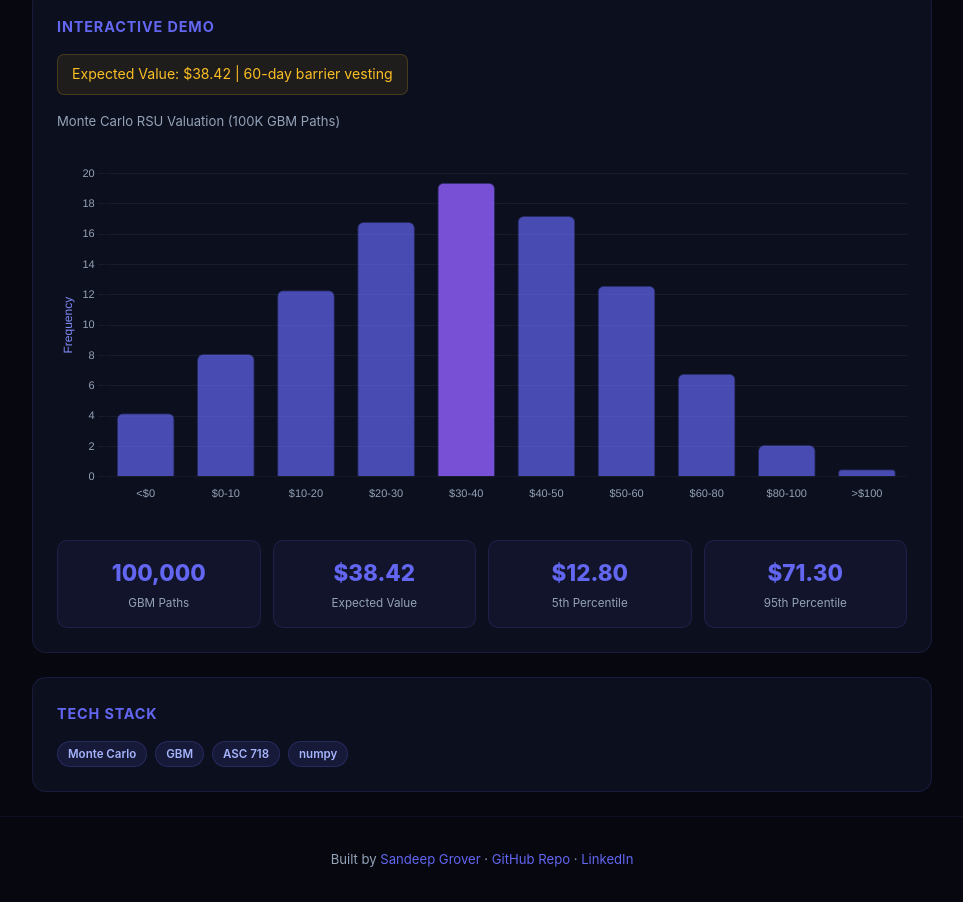
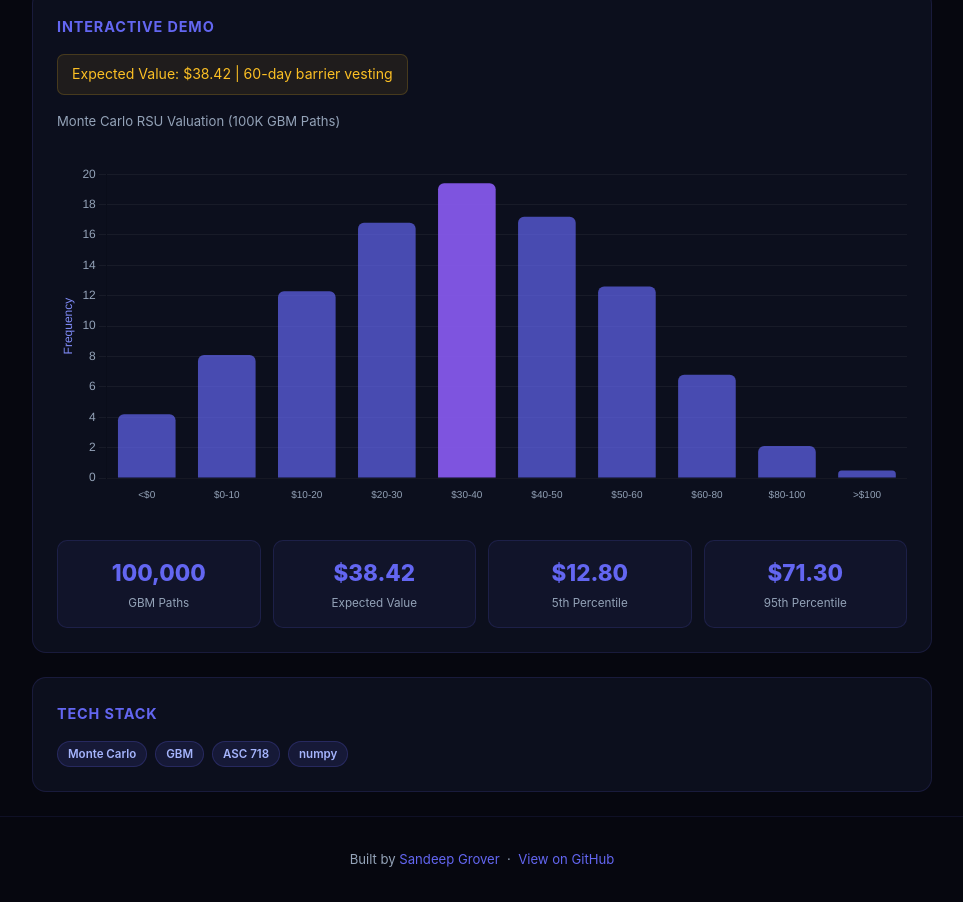
Before and after one commit to Sandyyy123/asc718-monte-carlo-valuation, a plain HTML site: page index.html in a window 1280 px wide. Shown: the part 400-1302 px from the top of the page, without its empty margins (158-1121 px from the left). Drawn offline with nearby package versions, Linux system fonts and the light colour scheme.

Commit message:
Update index.html: domain sections, remove LinkedIn

```diff
--- a/index.html
+++ b/index.html
@@ -1,8 +1,7 @@
 <!DOCTYPE html>
 <html lang="en">
 <head>
-<meta charset="UTF-8">
-<meta name="viewport" content="width=device-width,initial-scale=1.0">
+<meta charset="UTF-8"><meta name="viewport" content="width=device-width,initial-scale=1.0">
 <title>ASC 718 Monte Carlo RSU — Sandeep Grover</title>
 <script src="https://cdn.jsdelivr.net/npm/chart.js@4.4.0/dist/chart.umd.min.js"></script>
 <style>
@@ -42,71 +41,32 @@ footer{text-align:center;padding:32px;color:var(--muted);font-size:.82rem;border
 </style>
 </head>
 <body>
-
 <nav>
   <a href="https://sandyyy123.github.io" class="nav-back">← Portfolio</a>
   <span class="nav-title">ASC 718 Monte Carlo RSU</span>
   <a href="https://github.com/Sandyyy123/asc718-monte-carlo-valuation" target="_blank" class="nav-back" style="margin-left:auto">GitHub ↗</a>
 </nav>
-
 <div class="hero">
   <h1>ASC 718 Monte Carlo RSU</h1>
   <p>Audit-ready GBM Monte Carlo valuation for performance RSUs with consecutive-day price barriers. 100K simulation paths, 5 tranches, Big-4-auditable output.</p>
   <div class="badges"><span class="badge">Monte Carlo</span> <span class="badge">GBM</span> <span class="badge">ASC 718</span> <span class="badge">numpy</span></div>
   <div class="metric-bar">✦ 100K GBM paths · 60-day consecutive barrier</div>
 </div>
-
 <div class="card">
   <div class="section-title">Interactive Demo</div>
   <div class="highlight">Expected Value: $38.42 | 60-day barrier vesting</div>
   <p style="font-size:.82rem;color:#94a3b8;margin-bottom:16px">Monte Carlo RSU Valuation (100K GBM Paths)</p>
-  <div class="demo-container">
-<canvas id="myChart"></canvas>
-<script>
-new Chart(document.getElementById('myChart'), {
-  type: 'bar',
-  data: {
-    labels: ["<$0", "$0-10", "$10-20", "$20-30", "$30-40", "$40-50", "$50-60", "$60-80", "$80-100", ">$100"],
-    datasets: [{
-      label: 'Frequency',
-      data: [4.2, 8.1, 12.3, 16.8, 19.4, 17.2, 12.6, 6.8, 2.1, 0.5],
-      backgroundColor: ["rgba(99,102,241,0.7)", "rgba(99,102,241,0.7)", "rgba(99,102,241,0.7)", "rgba(99,102,241,0.7)", "rgba(139,92,246,0.85)", "rgba(99,102,241,0.7)", "rgba(99,102,241,0.7)", "rgba(99,102,241,0.7)", "rgba(99,102,241,0.7)", "rgba(99,102,241,0.7)"],
-      borderColor: 'rgba(99,102,241,0.3)',
-      borderWidth: 1,
-      borderRadius: 6
-    }]
-  },
-  options: {
-    responsive: true,
-    plugins: {
-      legend: { display: false },
-      tooltip: { callbacks: { label: ctx => ' ' + ctx.parsed.y.toLocaleString() } }
-    },
-    scales: {
-      y: {
-        beginAtZero: true,
-        grid: { color: 'rgba(255,255,255,0.05)' },
-        ticks: { color: '#94a3b8', font: { size: 11 } },
-        title: { display: true, text: 'Frequency', color: '#818cf8', font: { size: 12 } }
-      },
-      x: { grid: { display: false }, ticks: { color: '#94a3b8', font: { size: 11 } } }
-    }
-  }
-});
-</script></div>
+  <div class="demo-container"><canvas id="myChart"></canvas><script>
+new Chart(document.getElementById('myChart'),{type:'bar',data:{labels:["<$0", "$0-10", "$10-20", "$20-30", "$30-40", "$40-50", "$50-60", "$60-80", "$80-100", ">$100"],datasets:[{label:'Frequency',data:[4.2, 8.1, 12.3, 16.8, 19.4, 17.2, 12.6, 6.8, 2.1, 0.5],backgroundColor:["rgba(99,102,241,0.7)", "rgba(99,102,241,0.7)", "rgba(99,102,241,0.7)", "rgba(99,102,241,0.7)", "rgba(139,92,246,0.9)", "rgba(99,102,241,0.7)", "rgba(99,102,241,0.7)", "rgba(99,102,241,0.7)", "rgba(99,102,241,0.7)", "rgba(99,102,241,0.7)"],borderRadius:6,borderWidth:0}]},options:{responsive:true,plugins:{legend:{display:false}},scales:{y:{beginAtZero:true,grid:{color:'rgba(255,255,255,0.05)'},ticks:{color:'#94a3b8'},title:{display:true,text:'Frequency',color:'#818cf8'}},x:{grid:{display:false},ticks:{color:'#94a3b8',font:{size:10},maxRotation:35}}}}});</script></div>
   <div class="stats-grid"><div class="stat-box"><span class="stat-value">100,000</span><span class="stat-label">GBM Paths</span></div><div class="stat-box"><span class="stat-value">$38.42</span><span class="stat-label">Expected Value</span></div><div class="stat-box"><span class="stat-value">$12.80</span><span class="stat-label">5th Percentile</span></div><div class="stat-box"><span class="stat-value">$71.30</span><span class="stat-label">95th Percentile</span></div></div>
 </div>
-
 <div class="card">
   <div class="section-title">Tech Stack</div>
   <div class="badges" style="margin-bottom:0"><span class="badge">Monte Carlo</span> <span class="badge">GBM</span> <span class="badge">ASC 718</span> <span class="badge">numpy</span></div>
 </div>
-
 <footer>
-  <p>Built by <a href="https://sandyyy123.github.io">Sandeep Grover</a> ·
-     <a href="https://github.com/Sandyyy123/asc718-monte-carlo-valuation" target="_blank">GitHub Repo</a> ·
-     <a href="https://linkedin.com/in/sandeep-grover-b3192a16" target="_blank">LinkedIn</a></p>
+  <p>Built by <a href="https://sandyyy123.github.io">Sandeep Grover</a> &nbsp;·&nbsp;
+     <a href="https://github.com/Sandyyy123/asc718-monte-carlo-valuation" target="_blank">View on GitHub</a></p>
 </footer>
-
 </body>
 </html>
```
